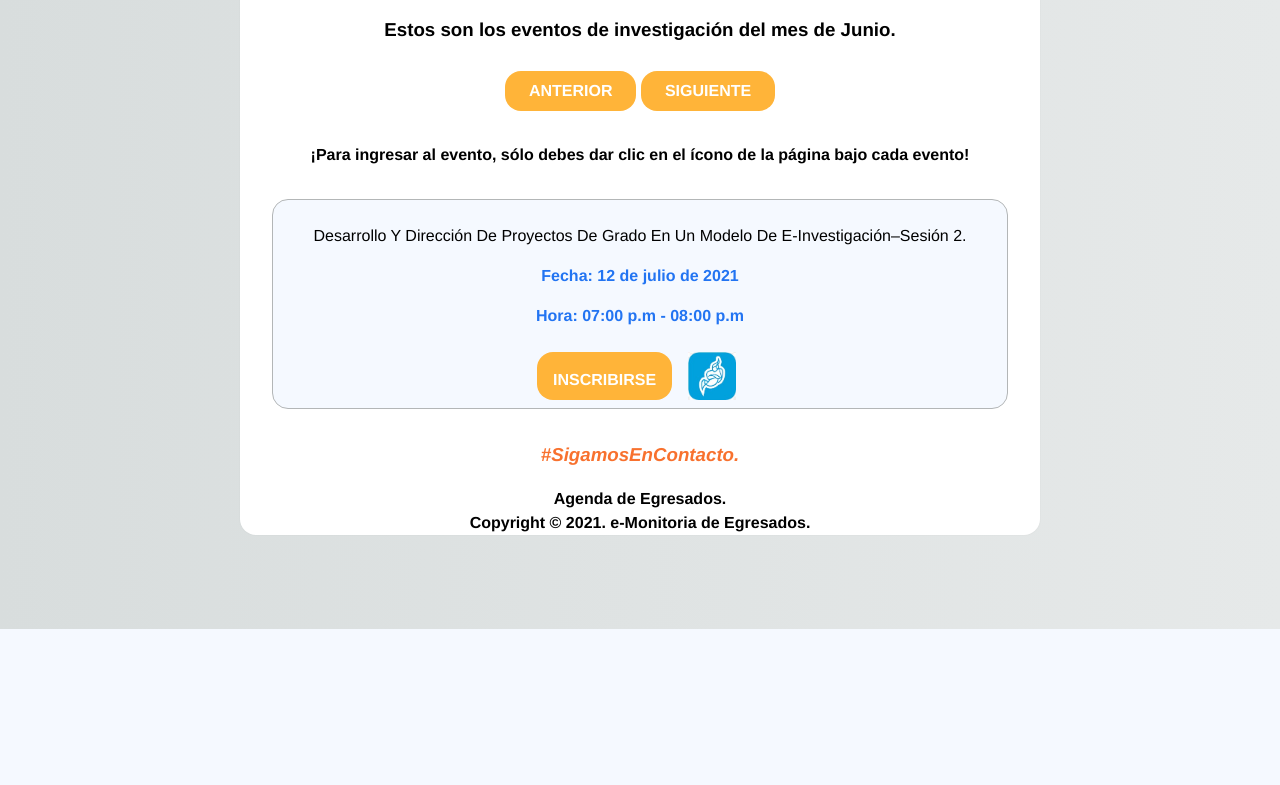
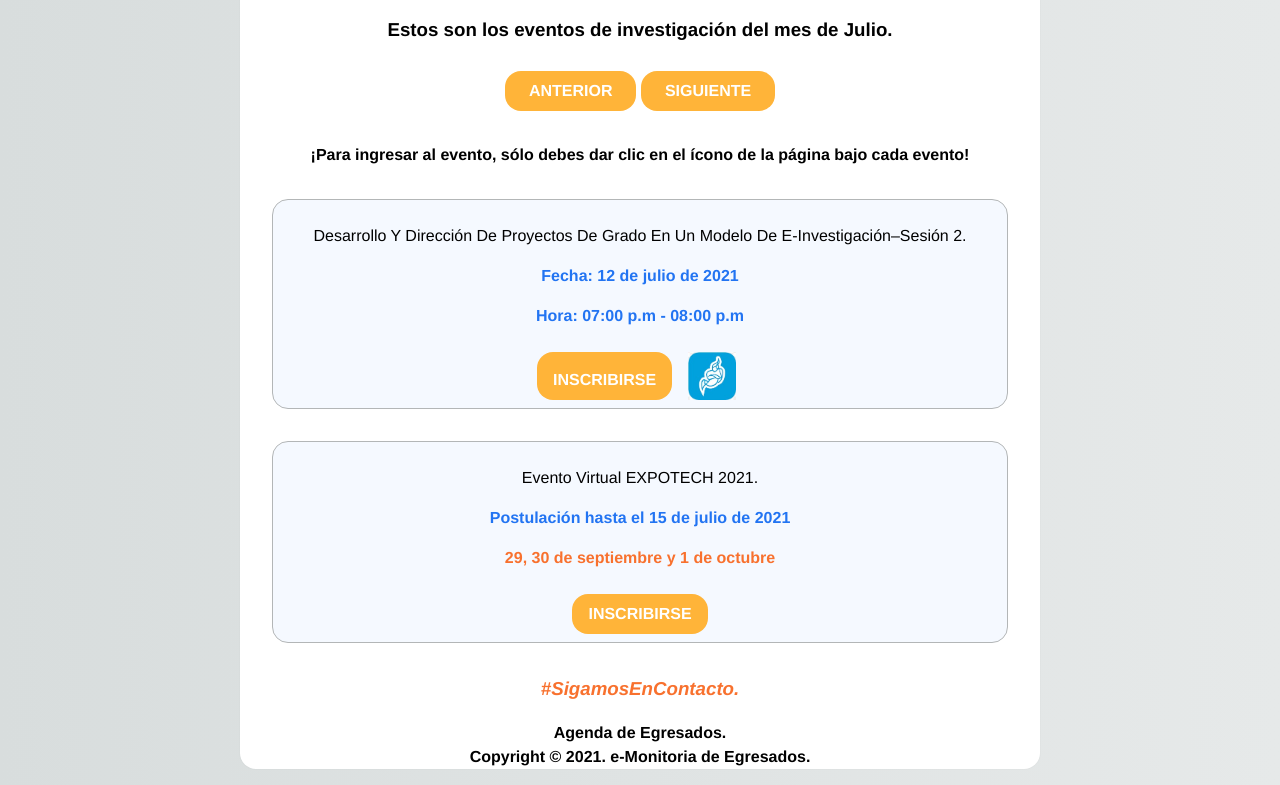
Before and after one commit to icheld123/agenda-egresadosjulio-115, a plain HTML site: page investigacion.html in a window 1280 px wide. Shown: the part 171-956 px from the top of the page. Before the commit the page ends 800 px from the top, so only its background shows below. Drawn offline with nearby package versions, Linux system fonts and the light colour scheme.

Commit message:
Add files via upload

```diff
--- a/investigacion.html
+++ b/investigacion.html
@@ -24,7 +24,7 @@
     </header>
     <div id="contenedor">
         <div id="main">
-            <h3>Estos son los eventos de investigación del mes de Junio.</h3>
+            <h3>Estos son los eventos de investigación del mes de Julio.</h3>
             <div id="paginacion">
                 <a href="#" class="boton boton-amarillo" id="prev">Anterior</a>
                 <a href="#" class="boton boton-amarillo" id="next">Siguiente</a>
@@ -48,6 +48,15 @@
                             </div>
                         </div>
                     </div>
+                    <div id="anuncio">
+                        <div id="contenido-anuncio">
+                            <p>Evento Virtual EXPOTECH 2021.</p>
+                            <p class="fecha">Postulación hasta el 15 de julio de 2021</p>
+                            <p class="codigo-acceso">29, 30 de septiembre y 1 de octubre</p>
+                            <a href="https://portaleventos.unad.edu.co/4expotech2021/index.html"
+                            target="_blank" id="botones" class="boton boton-amarillo d-block">Inscribirse</a>
+                        </div>
+                    </div>
                 </div>
             </div>
         </div>
```
Also changed, not shown: biblioteca.html (+1 -1 lines).
